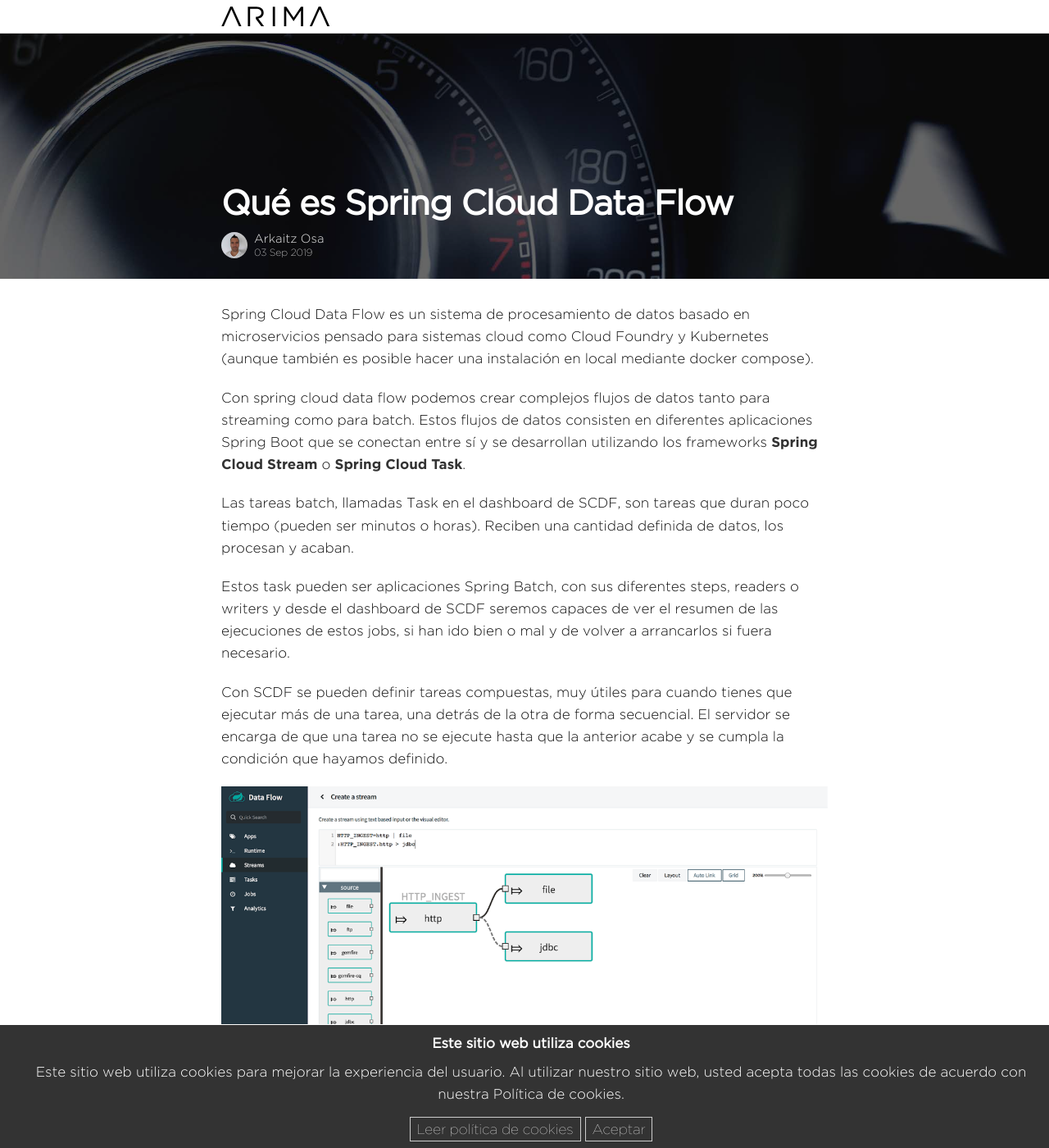
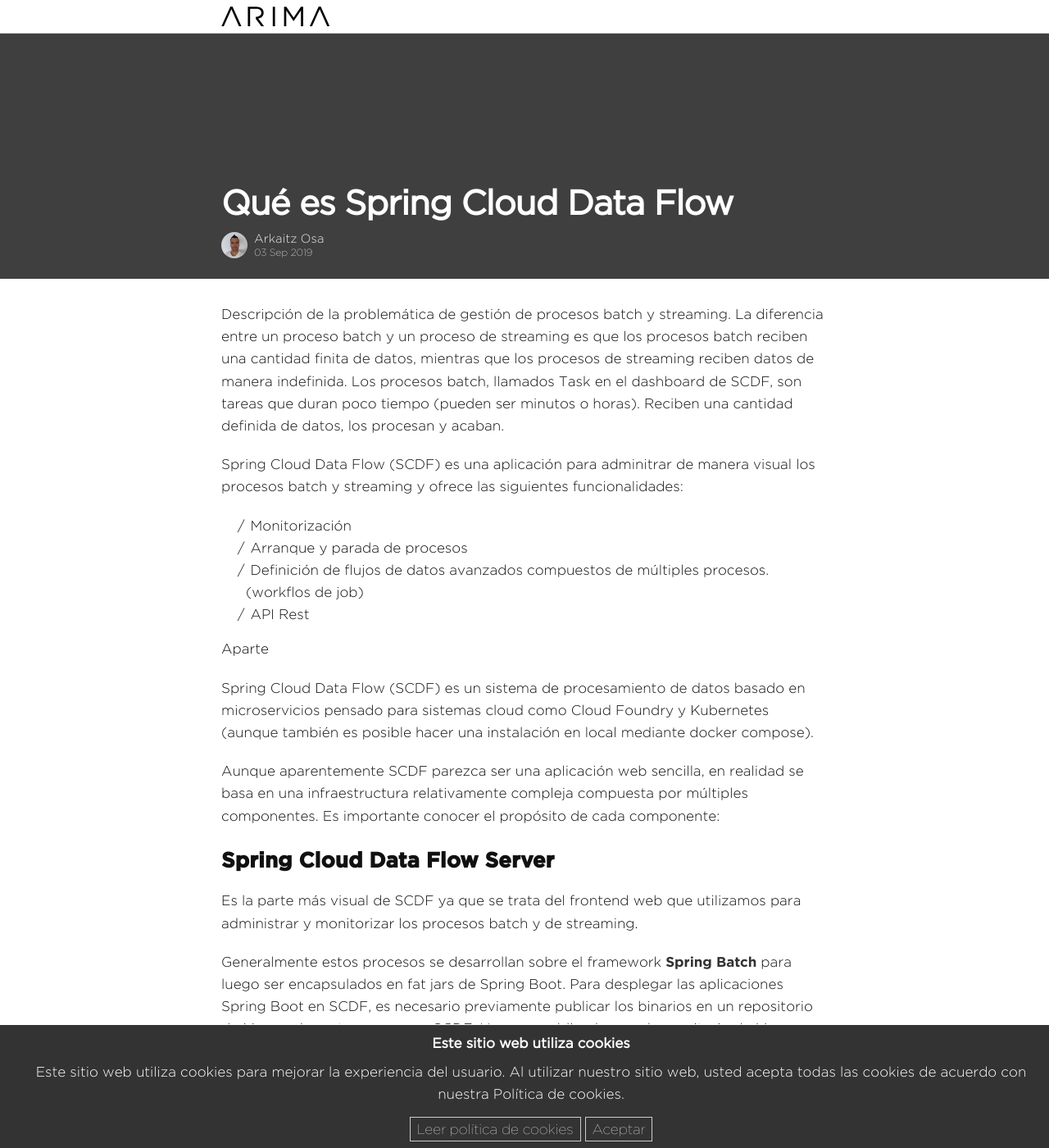
Before and after one commit to wearearima/blog, a Jekyll site: the page built from _posts/2019-09-03-que-es-spring-cloud-data-flow.markdown, in a window 1280 px wide and 1400 px high. Shown: the whole window at 82% size. Built offline with Jekyll 4.4.1, drawn with Linux system fonts in a browser that asks for light colours; some web fonts are replaced; some of the changed text lies outside the part shown.

Commit message:
provisional

```diff
--- a/_posts/2019-09-03-que-es-spring-cloud-data-flow.markdown
+++ b/_posts/2019-09-03-que-es-spring-cloud-data-flow.markdown
@@ -5,39 +5,36 @@
 author: arkaitz
 categories: mediator feature
 tags: featured
-header-image:	2017-01-15-view-rendering-performance/post-header2.jpg
+header-image:	2019-09-03-spring-cloud-data-flow/background-beach-color.jpg
 ---
 
-Spring Cloud Data Flow es un sistema de procesamiento de datos basado en microservicios pensado para sistemas cloud como Cloud Foundry y Kubernetes (aunque también es posible hacer una instalación en local mediante docker compose).
+Descripción de la problemática de gestión de procesos batch y streaming. La diferencia entre un proceso batch y un proceso de streaming es que los procesos batch reciben una cantidad finita de datos, mientras que los procesos de streaming reciben datos de manera indefinida. Los procesos batch, llamados Task en el dashboard de SCDF, son tareas que duran poco tiempo (pueden ser minutos o horas). Reciben una cantidad definida de datos, los procesan y acaban.
 
-Con spring cloud data flow podemos crear complejos flujos de datos tanto para streaming como para batch. Estos flujos de datos consisten en diferentes aplicaciones Spring Boot que se conectan entre sí y se desarrollan utilizando los frameworks [Spring Cloud Stream](https://spring.io/projects/spring-cloud-stream) o [Spring Cloud Task](https://spring.io/projects/spring-cloud-task).
+Spring Cloud Data Flow (SCDF) es una aplicación para adminitrar de manera visual los procesos batch y streaming y ofrece las siguientes funcionalidades:
+- Monitorización
+- Arranque y parada de procesos
+- Definición de flujos de datos avanzados compuestos de múltiples procesos. (workflos de job)
+- API Rest
 
-Las tareas batch, llamadas Task en el dashboard de SCDF, son tareas que duran poco tiempo (pueden ser minutos o horas). Reciben una cantidad definida de datos, los procesan y acaban.
+Aparte
 
-Estos task pueden ser aplicaciones Spring Batch, con sus diferentes steps, readers o writers y desde el dashboard de SCDF seremos capaces de ver el resumen de las ejecuciones de estos jobs, si han ido bien o mal y de volver a arrancarlos si fuera necesario.
+Spring Cloud Data Flow (SCDF) es un sistema de procesamiento de datos basado en microservicios pensado para sistemas cloud como Cloud Foundry y Kubernetes (aunque también es posible hacer una instalación en local mediante docker compose).
 
-Con SCDF se pueden definir tareas compuestas, muy útiles para cuando tienes que ejecutar más de una tarea, una detrás de la otra de forma secuencial. El servidor se encarga de que una tarea no se ejecute hasta que la anterior acabe y se cumpla la condición que hayamos definido.
-
-![scdf-create-task](/assets/images/2019-09-03-spring-cloud-data-flow/create-task.png)
-
-Las tareas de streaming son tareas que siempre están en marcha, a la espera de que les lleguen datos a procesar.
-
-Mediante el dashboard de SCDF podemos crear el flujo que procesamiento de estas tareas de streaming, conectando las diferentes salidas y entradas hasta obtener el resultado que queramos.
-
-![scdf-create-task-2](/assets/images/2019-09-03-spring-cloud-data-flow/create-stream.png)
-
-Spring ya tiene una serie de aplicaciones de ejemplo, tanto [stream](https://cloud.spring.io/spring-cloud-stream-app-starters/) como [task](https://cloud.spring.io/spring-cloud-task-app-starters/), que podemos desplegar en nuestro servidor de forma sencilla y empezar a hacer pruebas con diferentes orígenes de datos, procesados y destinos de almacenamiento.
-
-El dashboard nos ofrece una interfaz gráfica para la gestión de todo el sistema pero SCDF también ofrece un [API REST](https://docs.spring.io/spring-cloud-dataflow/docs/current/reference/htmlsingle/#api-guide-resources) para crear, desplegar y ejecutar streams o tareas batch.
-
-Para el correcto funcionamiento de todo el sistema SCDF necesita de los siguientes productos:
+Aunque aparentemente SCDF parezca ser una aplicación web sencilla, en realidad se basa en una infraestructura relativamente compleja compuesta por múltiples componentes. Es importante conocer el propósito de cada componente:
 
 ## Spring Cloud Data Flow Server
-El servidor principal del sistema y encargado de parsear, validar y guardar las definiciones de los streams y tareas.
 
-Es capaz de registrar ficheros .jar o imágenes de docker para poder utilizarlos después en la definición de stremas o task.
+Es la parte más visual de SCDF ya que se trata del frontend web que utilizamos para administrar y monitorizar los procesos batch y de streaming.
 
-Mantiene un historial detallado de todas las ejecuciones de tareas o jobs.
+Generalmente estos procesos se desarrollan sobre el framework [Spring Batch](https://spring.io/projects/spring-batch) para luego ser encapsulados en fat jars de Spring Boot. Para desplegar las aplicaciones Spring Boot en SCDF, es necesario  previamente publicar los binarios en un repositorio de Maven al que tenga acceso SCDF. Una vez publicados en el repositorio de Maven, sólo hace falta indicar la información del artefacto en SCDF.
+
+![dar-de-alta-artefacto-maven](/assets/images/2019-09-03-spring-cloud-data-flow/create-stream.png)
+
+También existe la posibilidad de que desplegar contenedores de Docker en SCDF.
+
+<iframe width="420" height="315" src="http://www.youtube.com/embed/MgQyI-oDWD8" frameborder="0" allowfullscreen></iframe>
+
+La información de todas las ejecuciones se quedan guardadaMantiene un historial detallado de todas las ejecuciones de tareas o jobs.
 
 ## Spring Cloud Skipper Server
 Skipper es una herramienta para gestionar el despliegue de aplicaciones Spring Boot a diferentes plataformas cloud.
@@ -56,3 +53,5 @@
 
 ## Prometheus y Grafana
 Para la monitorización del sistema se utilizan Prometheus, encargado de sacar las diferentes métricas, y Grafana para generar diferentes dashboards para consultar estos datos.
+
+El dashboard nos ofrece una interfaz gráfica para la gestión de todo el sistema pero SCDF también ofrece un API REST para crear, desplegar y ejecutar streams o tareas batch.
--- a/_sass/partials/_layout.scss
+++ b/_sass/partials/_layout.scss
@@ -13,7 +13,9 @@
   font-kerning: normal;
 }
 
-
+h3 {
+  color: #6d6c6c;
+}
 
 /**
  * Set `margin-bottom` to maintain vertical rhythm
```
Also changed, not shown: _posts/2019-09-03-rendimiento-spring-batch.markdown (+36 -51 lines).
